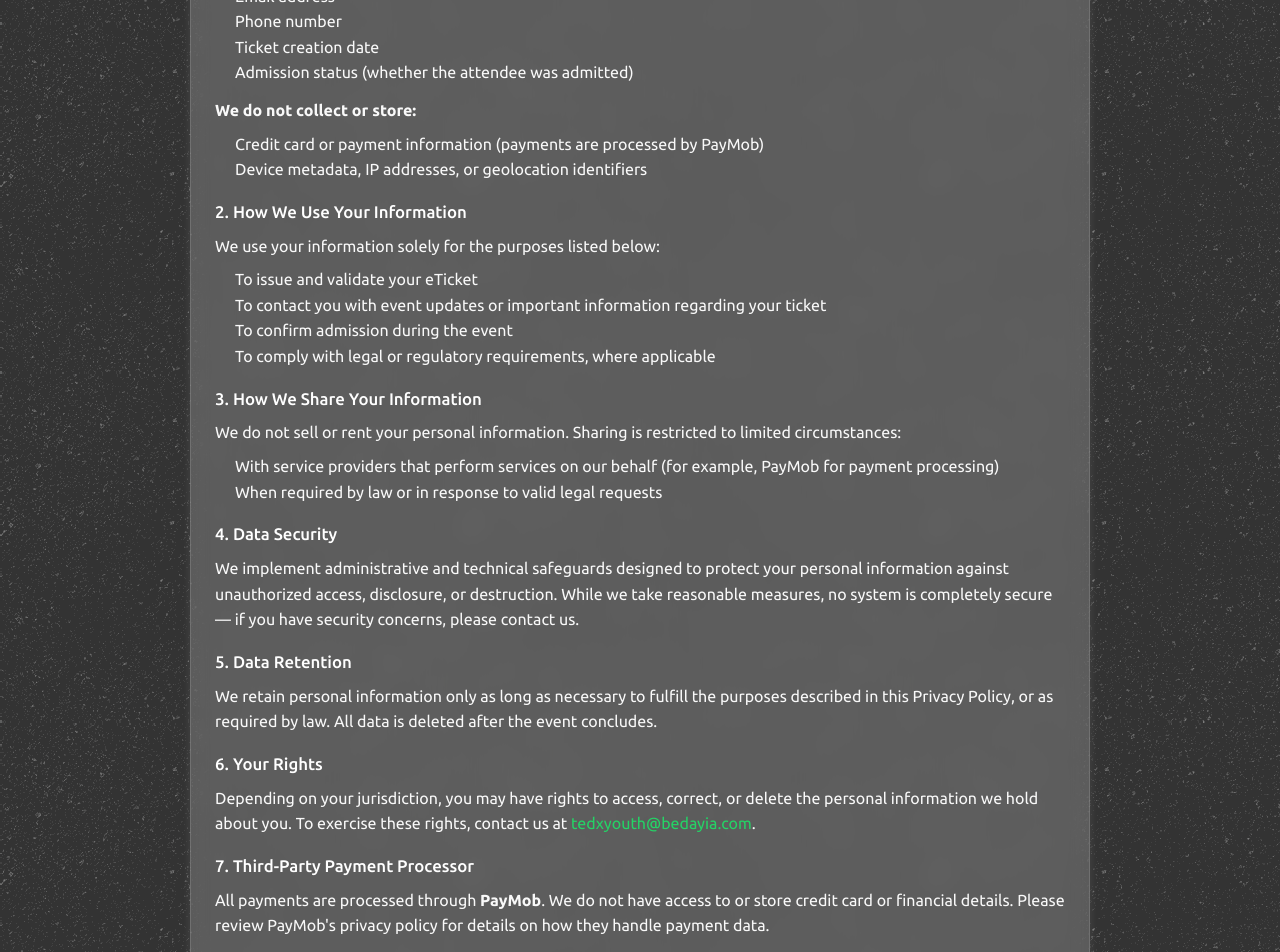
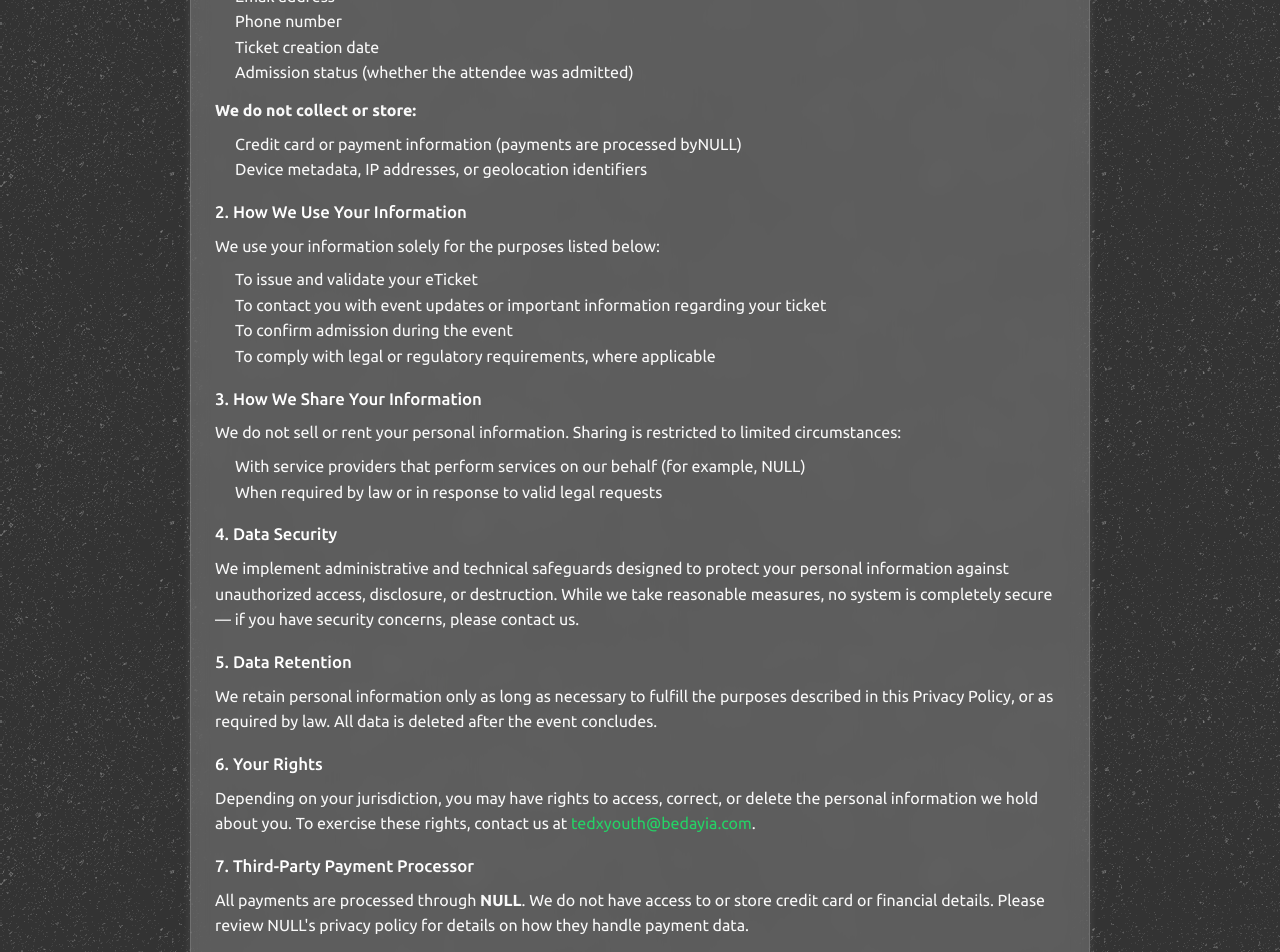
Before and after one commit to TEDx-Bedayia/platform, a Next.js app: page /privacy-policy in a window 1280 px wide. Shown: the part 360-1312 px from the top of the page. Built offline with nearby package versions, Linux system fonts and the light colour scheme.

Commit message:
Update policies in preperation for new payment provider

```diff
--- a/app/delivery-policy/page.tsx
+++ b/app/delivery-policy/page.tsx
@@ -2,6 +2,7 @@ import React from "react";
 import styles from "../styles/Policy.module.css";
 
 import { Poppins, Ubuntu } from "next/font/google";
+import { paymentProcessor } from "../metadata";
 const ubuntu = Ubuntu({ subsets: ["latin"], weight: ["400", "500", "700"] });
 const poppins = Poppins({ subsets: ["latin"], weight: "700" });
 
@@ -38,9 +39,9 @@ export default function DeliveryPolicy() {
         <h2 className={styles.h2}>1. Delivery Method</h2>
         <ul className={styles.list}>
           <li>
-            <strong>Online Payments (via PayMob):</strong> we deliver the
-            eTickets instantly by email to the address provided during purchase,
-            once payment is successfully processed.
+            <strong>Online Payments (via {paymentProcessor}):</strong> we
+            deliver the eTickets instantly by email to the address provided
+            during purchase, once payment is successfully processed.
           </li>
           <li>
             <strong>Cash Payments (at the school office):</strong> eTickets are
@@ -54,11 +55,11 @@ export default function DeliveryPolicy() {
         <h2 className={styles.h2}>2. Delivery Timeframe</h2>
         <ul className={styles.list}>
           <li>
-            <strong>Instant Delivery:</strong> For PayMob payments, delivery
-            occurs immediately after confirmation.
+            <strong>Instant Delivery:</strong> For {paymentProcessor} payments,
+            delivery occurs immediately after confirmation.
           </li>
           <li>
-            <strong>Cash Payments:</strong> Delivery occurs within 24 hours of
+            <strong>Cash Payments:</strong> Delivery occurs within 48 hours of
             payment confirmation at the school office.
           </li>
         </ul>
--- a/app/metadata.tsx
+++ b/app/metadata.tsx
@@ -16,8 +16,7 @@ export const TICKET_WINDOW = [
 export const EVENT_DATE = new Date("2020-01-01T23:59:59Z"); // Change to event date
 export const HOST = "https://tedxbedayia.com"; // Change to your domain
 
-export const EVENT_DESC =
-  "TESTING PHASE";
+export const EVENT_DESC = "TESTING PHASE";
 
 export const YEAR = 26;
 
@@ -27,3 +26,5 @@ export const support: Author = {
   name: "Aly Mobarak",
   url: "mailto:alymmobarak@hotmail.com",
 };
+
+export const paymentProcessor = "NULL";
--- a/app/privacy-policy/page.tsx
+++ b/app/privacy-policy/page.tsx
@@ -2,6 +2,7 @@ import React from "react";
 import styles from "../styles/Policy.module.css";
 
 import { Poppins, Ubuntu } from "next/font/google";
+import { paymentProcessor } from "../metadata";
 const ubuntu = Ubuntu({ subsets: ["latin"], weight: ["400", "500", "700"] });
 const poppins = Poppins({ subsets: ["latin"], weight: "700" });
 
@@ -56,7 +57,7 @@ export default function PrivacyPolicy() {
         <ul className={styles.list}>
           <li>
             Credit card or payment information (payments are processed by
-            PayMob)
+            {paymentProcessor})
           </li>
           <li>Device metadata, IP addresses, or geolocation identifiers</li>
         </ul>
@@ -87,7 +88,7 @@ export default function PrivacyPolicy() {
         <ul className={styles.list}>
           <li>
             With service providers that perform services on our behalf (for
-            example, PayMob for payment processing)
+            example, {paymentProcessor})
           </li>
           <li>When required by law or in response to valid legal requests</li>
         </ul>
@@ -129,10 +130,10 @@ export default function PrivacyPolicy() {
       <section className={styles.section}>
         <h2 className={styles.h2}>7. Third-Party Payment Processor</h2>
         <p>
-          All payments are processed through <strong>PayMob</strong>. We do not
-          have access to or store credit card or financial details. Please
-          review PayMob&apos;s privacy policy for details on how they handle
-          payment data.
+          All payments are processed through <strong>{paymentProcessor}</strong>
+          . We do not have access to or store credit card or financial details.
+          Please review {paymentProcessor}&apos;s privacy policy for details on
+          how they handle payment data.
         </p>
       </section>
 
--- a/app/refund-policy/page.tsx
+++ b/app/refund-policy/page.tsx
@@ -53,7 +53,7 @@ export default function RefundPolicy() {
           <li>
             If the event is <strong>canceled</strong> by the organizers, ticket
             holders will receive a full refund to the original payment method
-            (for PayMob payments) or in cash (for school office payments).
+            (for online payments) or in cash (for school office payments).
           </li>
           <li>
             If the event is <strong>rescheduled</strong>, existing eTickets will
```
